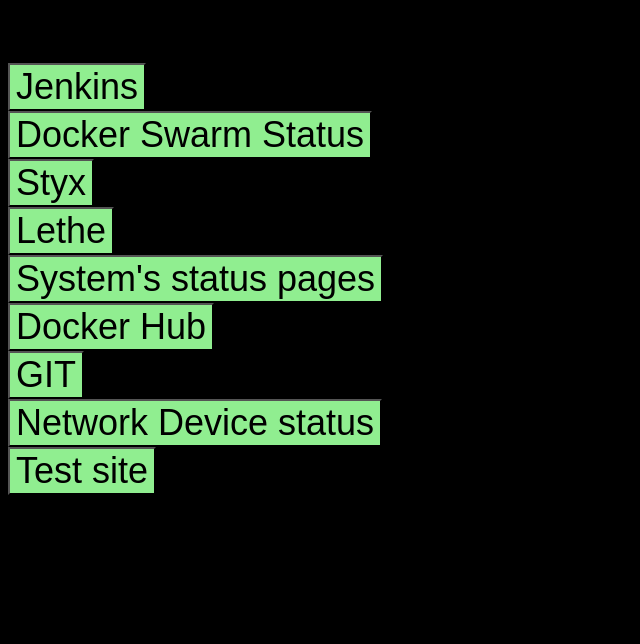
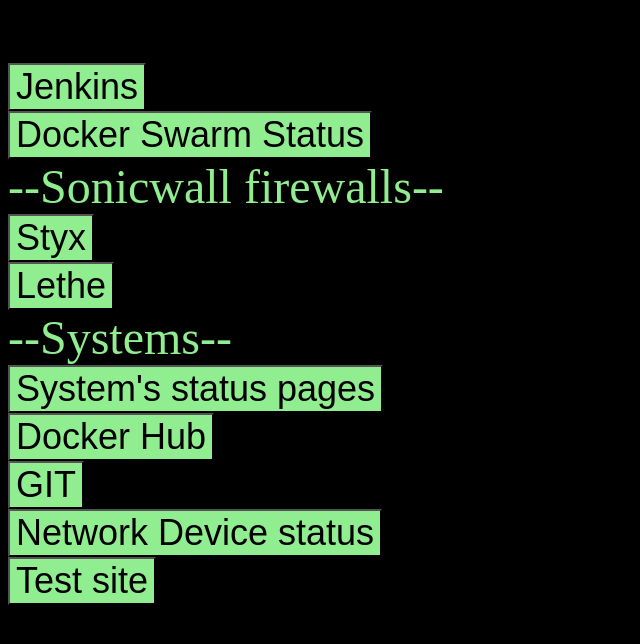
Before and after one commit to jrbooth3/www, a PHP site: page /devtools.php in a window 1280 px wide. Shown: the top 644 px of the page, without its empty margins (0-640 px from the left). Run offline with PHP 8.4, Linux system fonts and the light colour scheme; data that the repository does not hold is empty.

Commit message:
03_03_21_16:03

```diff
--- a/www/devtools.php
+++ b/www/devtools.php
@@ -25,6 +25,7 @@ echo "function myFunctionviz() {";
 echo "window.open('http://artemis:85/')";
 echo ";}";
 echo "</script><br>";
+echo "--Sonicwall firewalls--<br>";
 echo "<button style='font-size : 36px; background-color:lightgreen' onclick='myFunctionfw1()'>Styx</button>";
 echo "<script>";
 echo "function myFunctionfw1() {";
@@ -37,6 +38,7 @@ echo "function myFunctionfw2() {";
 echo "window.open('https://lethe001')";
 echo ";}";
 echo "</script><br>";
+echo "--Systems--<br>";
 echo "<button style='font-size : 36px; background-color:lightgreen' onclick='myFunctionnet()'>System's status pages</button>";
 echo "<script>";
 echo "function myFunctionnet() {";
```
